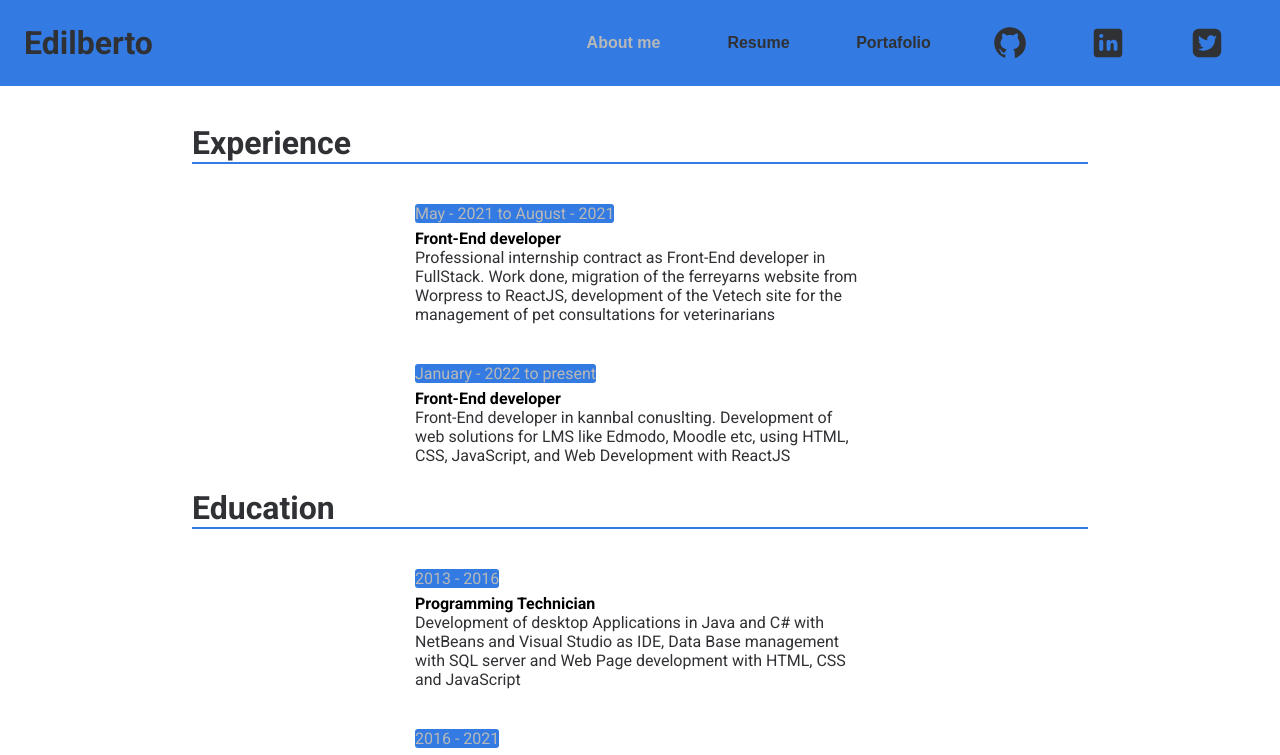
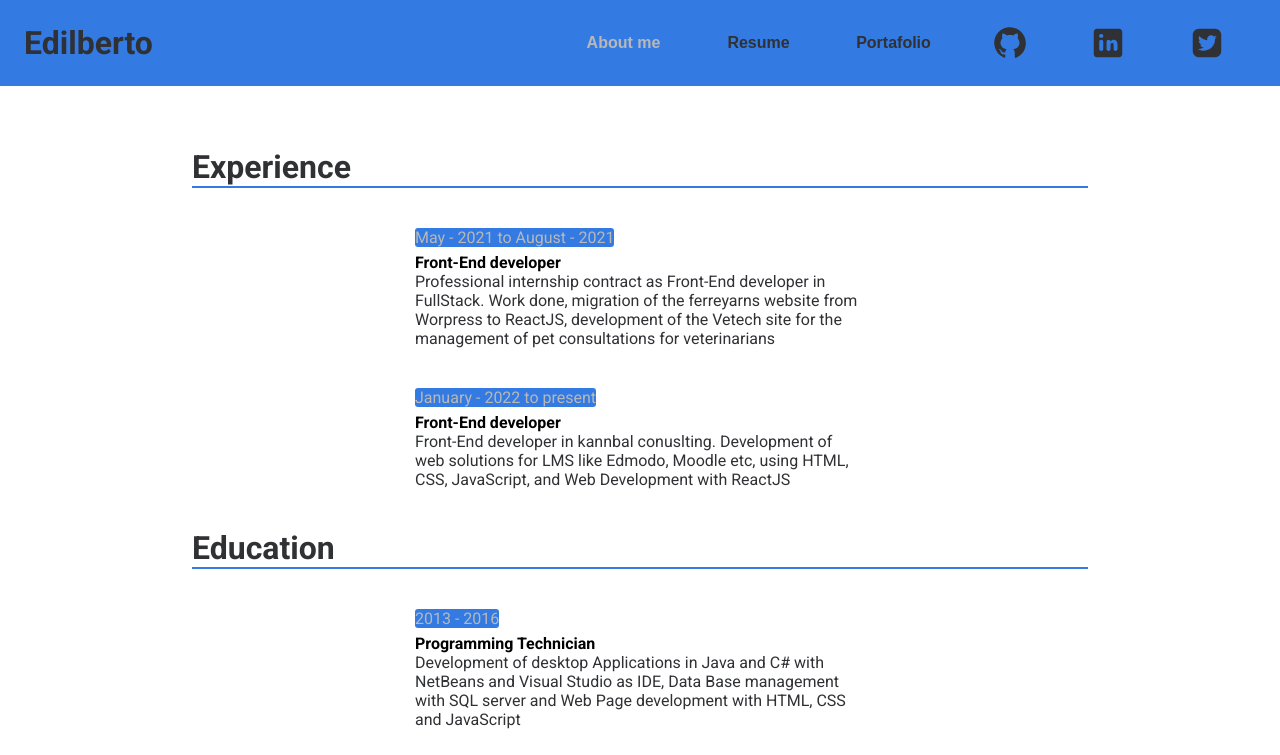
Before and after one commit to Edilberto-Vazquez/Edilberto-Vazquez.github.io, a React app: page /resume in a window 1280 px wide. Shown: the top 755 px of the page. Built offline with nearby package versions, Linux system fonts and the light colour scheme.

Commit message:
SectionLayout component

```diff
--- /dev/null
+++ b/src/components/SectionLayout.jsx
@@ -0,0 +1,12 @@
+import React from "react";
+
+const SectionLayout = ({ title, children }) => {
+  return (
+    <div className="section">
+      <h3 className="section__title">{title}</h3>
+      <div className="section__cards">{children}</div>
+    </div>
+  );
+};
+
+export default SectionLayout;
--- a/src/pages/AboutMe.jsx
+++ b/src/pages/AboutMe.jsx
@@ -1,5 +1,6 @@
 import React from "react";
 import UserProfileCard from "../components/UserProfileCard";
+import SectionLayout from "../components/SectionLayout";
 import SectionCard from "../components/SectionCard";
 import { languagesAndTechnologies, WhatIDoList } from "../utils/information";
 
@@ -7,9 +8,7 @@ const AboutMe = () => {
   return (
     <main className="about-me">
       <UserProfileCard technologies={languagesAndTechnologies} />
-      <div className="what-i-do">
-        <h3 className="what-i-do__title">What I Do</h3>
-        <div className="what-i-do__cards">
+      <SectionLayout title="What I do">
         {WhatIDoList.map((item, key) => (
           <SectionCard
             title={item.title}
@@ -17,8 +16,7 @@ const AboutMe = () => {
             key={key}
           />
         ))}
-        </div>
-      </div>
+      </SectionLayout>
     </main>
   );
 };
--- a/src/pages/Resume.jsx
+++ b/src/pages/Resume.jsx
@@ -1,4 +1,5 @@
 import React from "react";
+import SectionLayout from "../components/SectionLayout";
 import SectionCard from "../components/SectionCard";
 import { Education, Experience } from "../utils/resume";
 
@@ -6,8 +7,7 @@ const Resume = () => {
   return (
     <div className="resume">
       <div className="experience-education">
-        <h2 className="experience-education__title">Experience</h2>
-        <div className="experience-education__cards">
+        <SectionLayout title="Experience">
           {Experience.map(({ date, title, description }, index) => {
             return (
               <SectionCard
@@ -18,11 +18,8 @@ const Resume = () => {
               />
             );
           })}
-        </div>
-      </div>
-      <div className="experience-education">
-        <h2 className="experience-education__title">Education</h2>
-        <div className="experience-education__cards">
+        </SectionLayout>
+        <SectionLayout title="Education">
           {Education.map(({ date, title, description }, index) => {
             return (
               <SectionCard
@@ -33,7 +30,7 @@ const Resume = () => {
               />
             );
           })}
-        </div>
+        </SectionLayout>
       </div>
     </div>
   );
--- /dev/null
+++ b/src/styles/components/_section-layout.scss
@@ -0,0 +1,20 @@
+.section {
+  width: 100%;
+  height: auto;
+  margin-block-start: 24px;
+  display: grid;
+  grid-auto-rows: max-content;
+  row-gap: $gap-container;
+  &__title {
+    border-block-end: 2px solid $strong-color-primary;
+    font-size: $size-title-1;
+    color: $soft-secondary-color;
+  }
+  &__cards {
+    width: 100%;
+    display: grid;
+    justify-content: center;
+    gap: $gap-container;
+    grid-template-columns: repeat(auto-fit, minmax(272px, 450px));
+  }
+}
--- a/src/styles/index.scss
+++ b/src/styles/index.scss
@@ -9,5 +9,6 @@
 @import "./components/layout";
 @import "./components/navbar";
 @import "./components/user-profile-card";
+@import "./components/section-layout";
+@import "./components/section-card";
 @import "./components//project-card";
-@import "./components/section-card";
```
Lines whose indentation alone changed are shown as unchanged.
